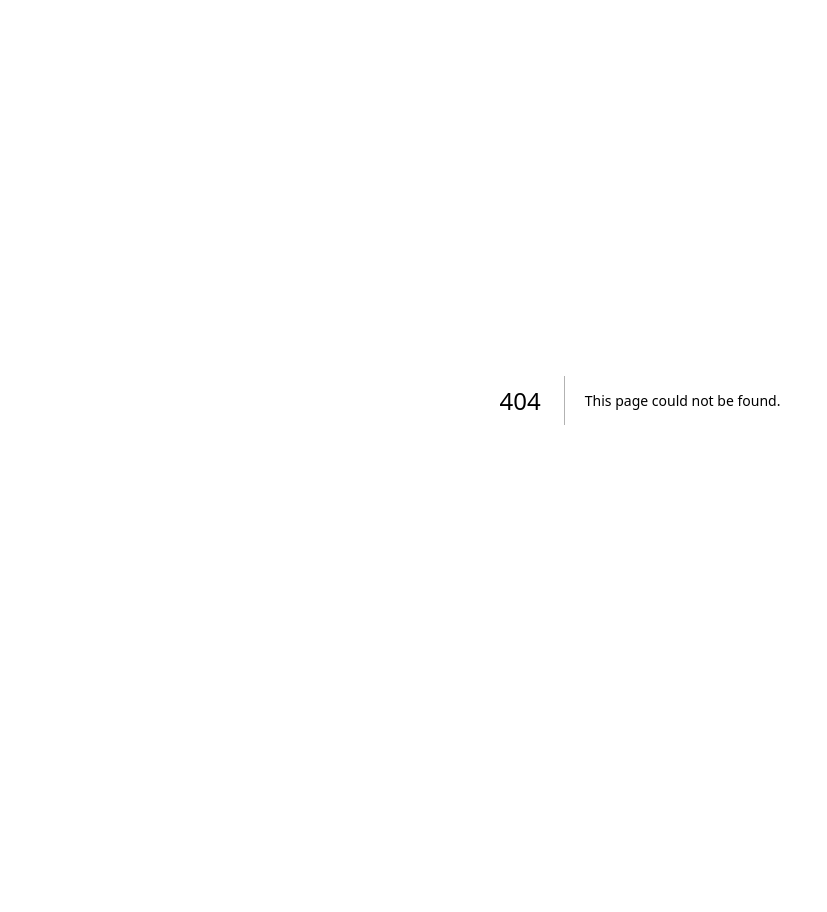
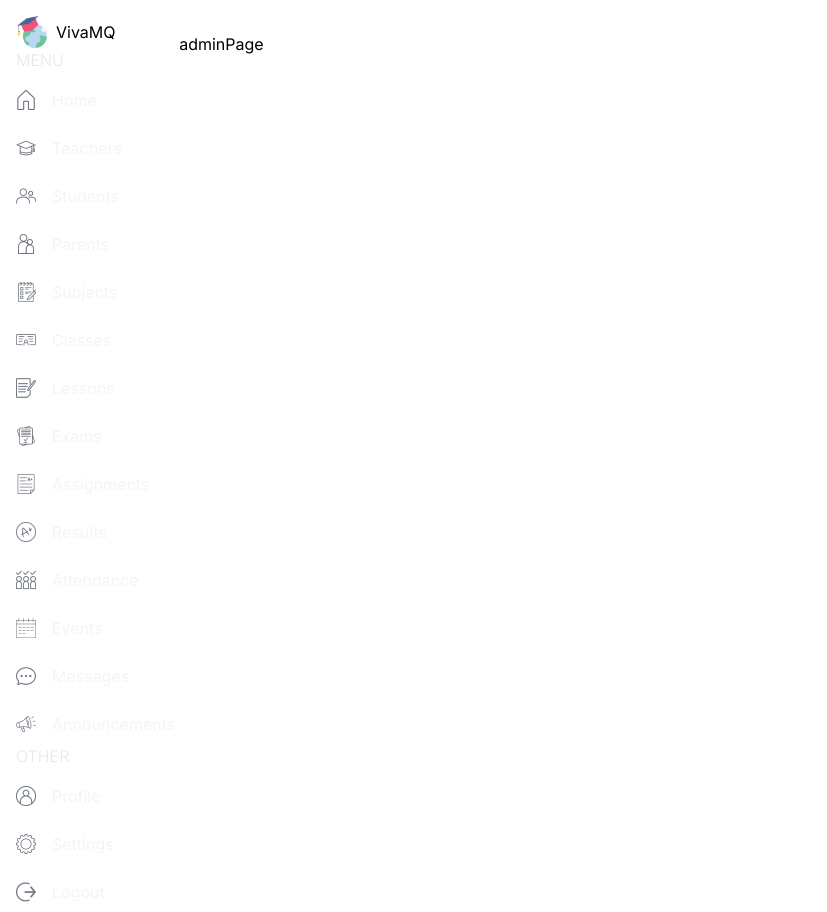
Before and after one commit to LynixGH/COMP4050_Churros, a Next.js app: page /dashboard/admin in a window 1280 px wide. Before the commit this address had no page. Shown: the whole page, without its empty margins (0-827 px from the left). Before the commit the page ends 800 px from the top, so only its background shows below. Built offline with nearby package versions, Linux system fonts and the light colour scheme.

Commit message:
initial changes

```diff
--- /dev/null
+++ b/src/app/components/Menu.tsx
@@ -0,0 +1,138 @@
+import Image from "next/image";
+import Link from "next/link";
+
+const menuItems = [
+    {
+      title: "MENU",
+      items: [
+        {
+          icon: "/home.png",
+          label: "Home",
+          href: "/",
+          visible: ["admin", "teacher", "student", "parent"],
+        },
+        {
+          icon: "/teacher.png",
+          label: "Teachers",
+          href: "/list/teachers",
+          visible: ["admin", "teacher"],
+        },
+        {
+          icon: "/student.png",
+          label: "Students",
+          href: "/list/students",
+          visible: ["admin", "teacher"],
+        },
+        {
+          icon: "/parent.png",
+          label: "Parents",
+          href: "/list/parents",
+          visible: ["admin", "teacher"],
+        },
+        {
+          icon: "/subject.png",
+          label: "Subjects",
+          href: "/list/subjects",
+          visible: ["admin"],
+        },
+        {
+          icon: "/class.png",
+          label: "Classes",
+          href: "/list/classes",
+          visible: ["admin", "teacher"],
+        },
+        {
+          icon: "/lesson.png",
+          label: "Lessons",
+          href: "/list/lessons",
+          visible: ["admin", "teacher"],
+        },
+        {
+          icon: "/exam.png",
+          label: "Exams",
+          href: "/list/exams",
+          visible: ["admin", "teacher", "student", "parent"],
+        },
+        {
+          icon: "/assignment.png",
+          label: "Assignments",
+          href: "/list/assignments",
+          visible: ["admin", "teacher", "student", "parent"],
+        },
+        {
+          icon: "/result.png",
+          label: "Results",
+          href: "/list/results",
+          visible: ["admin", "teacher", "student", "parent"],
+        },
+        {
+          icon: "/attendance.png",
+          label: "Attendance",
+          href: "/list/attendance",
+          visible: ["admin", "teacher", "student", "parent"],
+        },
+        {
+          icon: "/calendar.png",
+          label: "Events",
+          href: "/list/events",
+          visible: ["admin", "teacher", "student", "parent"],
+        },
+        {
+          icon: "/message.png",
+          label: "Messages",
+          href: "/list/messages",
+          visible: ["admin", "teacher", "student", "parent"],
+        },
+        {
+          icon: "/announcement.png",
+          label: "Announcements",
+          href: "/list/announcements",
+          visible: ["admin", "teacher", "student", "parent"],
+        },
+      ],
+    },
+    {
+      title: "OTHER",
+      items: [
+        {
+          icon: "/profile.png",
+          label: "Profile",
+          href: "/profile",
+          visible: ["admin", "teacher", "student", "parent"],
+        },
+        {
+          icon: "/setting.png",
+          label: "Settings",
+          href: "/settings",
+          visible: ["admin", "teacher", "student", "parent"],
+        },
+        {
+          icon: "/logout.png",
+          label: "Logout",
+          href: "/logout",
+          visible: ["admin", "teacher", "student", "parent"],
+        },
+      ],
+    },
+  ];
+
+const Menu = () => {
+    return (
+        <div className=''>
+            {menuItems.map((i) => (
+                <div className='flex flex-col gap-2' key={i.title}>
+                    <span className="hidden lg:block text-gray-200 font-light mg-4">{i.title}</span>
+                    {i.items.map((item) => (
+                        <Link href={item.href} key={item.label} className="flex items-center justify-center lg:justify-start gap-4 text-gray-100 py-2">
+                            <Image src={item.icon} alt="" width={20} height={20}/>
+                            <span className="hidden lg:block">{item.label}</span>
+                        </Link>
+                    ))}
+                    </div>
+            )
+            )}
+        </div>
+    )
+}
+
+export default Menu
--- /dev/null
+++ b/src/app/components/NavBar.tsx
@@ -0,0 +1,9 @@
+const NavBar = () => {
+    return (
+        <div className='flex items-center justify-between p-4'>
+            {}
+        </div>
+    )
+}
+
+export default NavBar
--- /dev/null
+++ b/src/app/dashboard/admin/layout.tsx
@@ -0,0 +1,26 @@
+import Menu from "@/app/components/Menu";
+import NavBar from "@/app/components/NavBar";
+import Image from "next/image";
+import Link from "next/link";
+
+export default function DashboardLayout({
+  children,
+}: Readonly<{
+  children: React.ReactNode;
+}>) {
+  return <div className="h-screen flex">
+    {/*LEFT*/}
+    <div className='w-[14%] md:w-[8%] lg:w-[16%] xl:w-[14%] p-4'>
+      <Link href ="/" className="flex items-center justify-center lg:justify-start gap-2">
+      <Image src="/logo.png" alt="logo" width={32} height={32}/>
+      <span className="hidden lg:block">VivaMQ</span>
+      </Link>
+      <Menu/>
+    </div>
+    {/*RIGHT*/}
+    <div className='w-[86%] md:w-[92%] lg:w-[84%] xl:w-[86%]'>
+      <NavBar />
+      {children}
+    </div>
+  </div>;
+}
--- /dev/null
+++ b/src/app/dashboard/admin/page.tsx
@@ -0,0 +1,7 @@
+const admin = () => {
+    return (
+      <div className=''>adminPage</div>
+    )
+  }
+
+  export default admin
--- /dev/null
+++ b/src/app/dashboard/teacher/page.tsx
@@ -0,0 +1,7 @@
+const teacher = () => {
+    return (
+      <div className=''>teacherPage</div>
+    )
+  }
+
+  export default teacher
--- a/src/app/globals.css
+++ b/src/app/globals.css
@@ -1,3 +1,17 @@
 @tailwind base;
 @tailwind components;
 @tailwind utilities;
+
+*,
+*::before,
+*::after {
+    box-sizing: border-box;
+}
+
+html,
+body,
+#root,
+.app {
+    height: 100%;
+    width: 100%;
+}
--- /dev/null
+++ b/src/app/log-in/page.tsx
@@ -0,0 +1,7 @@
+const loginPage = () => {
+    return (
+      <div className=''>loginPage</div>
+    )
+  }
+
+  export default loginPage
```
Also changed, not shown: package.json (+9 -7 lines), 1 other file (tests, documents, lock files or other folders).
